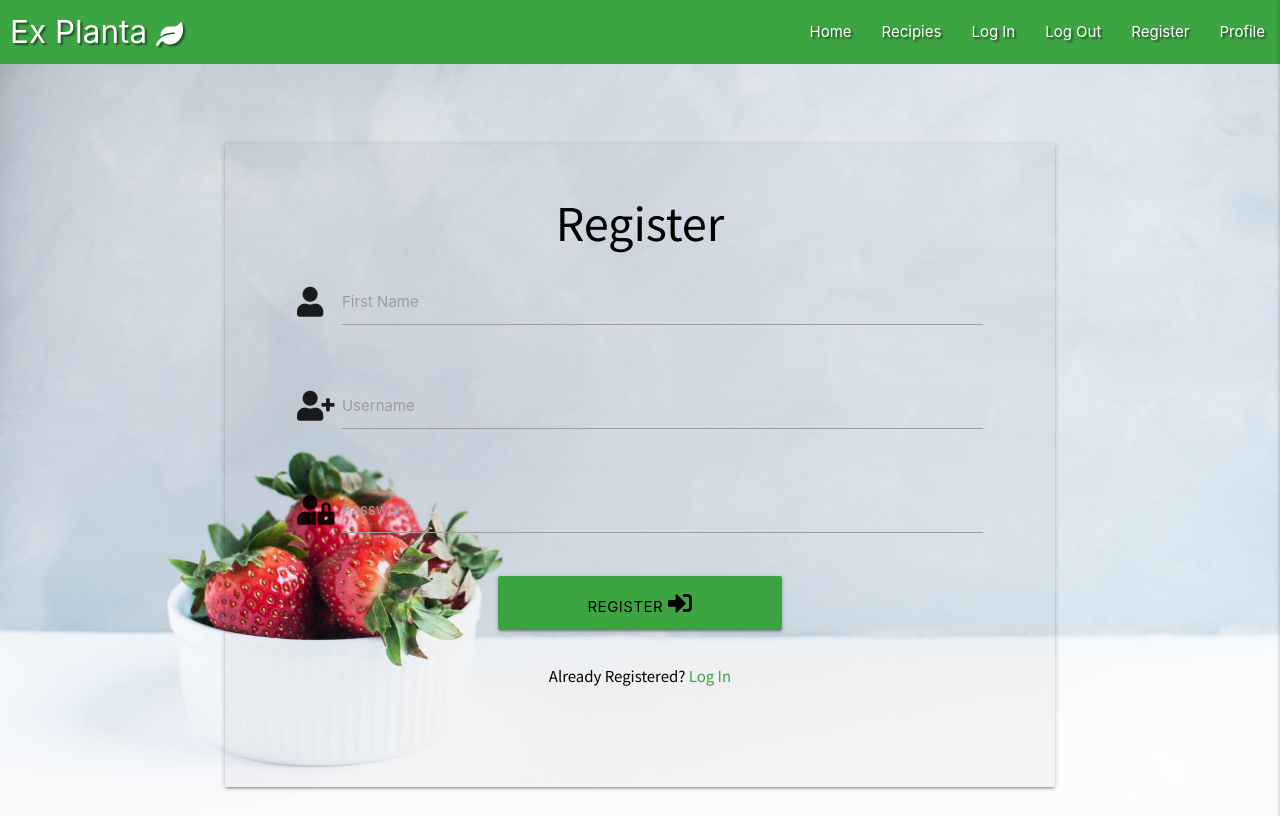
After one commit to Code-Institute-Submissions/OliverGray03-MS3, a Flask app: page /register in a window 1280 px wide. The commit adds this page. Run offline with Flask 2, Linux system fonts and the light colour scheme; some libraries are stand-ins or nearby versions.

Commit message:
Added register page and styled. Need to add registration functionality

```diff
--- a/app.py
+++ b/app.py
@@ -4,6 +4,7 @@ from flask import (
     redirect, request, session, url_for)
 from flask_pymongo import PyMongo
 from bson.objectid import ObjectId
+from werkzeug.security import generate_password_hash, check_password_hash
 if os.path.exists("env.py"):
     import env
 
@@ -26,6 +27,11 @@ def get_recipe():
     return render_template("recipe.html", recipe=recipe)
 
 
+@app.route("/register", methods=["GET", "POST"])
+def register():
+    return render_template("register.html")
+
+
 if __name__ == "__main__":
     app.run(host=os.environ.get("IP"),
             port=int(os.environ.get("PORT")),
--- a/static/css/style.css
+++ b/static/css/style.css
@@ -1,4 +1,6 @@
-.headings {
+@import url('https://fonts.googleapis.com/css2?family=Noto+Sans+JP:wght@100;300;400;500;700;900&display=swap');
+
+.nav-headings {
     background-color: #3ca542;
     text-shadow: 2px 2px 2px rgba(0, 0, 0, 0.5);
 }
@@ -17,3 +19,37 @@ nav .brand-logo i.material-icons {
 .side-nav {
     color: #3ca542;
 }
+
+.content-styles {
+    color: black;
+    font-family: 'Noto Sans JP', sans-serif;
+}
+
+.register-login {
+    color: #3ca542;
+}
+
+.buttons {
+    background-color: #3ca542;
+    color: black;
+}
+
+.headings {
+    font-family: 'Noto Sans JP', sans-serif;
+    color: black;
+    font-size: 3rem;
+    font-weight: 400;
+}
+
+.register-bg-image {
+    min-height: 94vh;
+    width: 100vw;
+    margin: 0;
+    background-image: url(/static/images/register-bg-image.jpg);
+    background-size: cover;
+}
+
+.card-panel {
+    margin-top: 80px;
+    background-color: rgba(0, 0, 0, 0.03);
+}
--- a/templates/base.html
+++ b/templates/base.html
@@ -20,15 +20,15 @@
     <header>
         <!----Top nav bar-->
         <nav>
-            <div class="nav-wrapper headings">
-                <a href="#!" class="brand-logo">Ex Planta <i class="center-align fas fa-leaf"></i></a>
+            <div class="nav-wrapper nav-headings">
+                <a href="#" class="brand-logo">Ex Planta <i class="center-align fas fa-leaf"></i></a>
                 <a href="#" data-target="mobile-demo" class="sidenav-trigger right"><i class="fas fa-hamburger"></i></a>
                 <ul class="right hide-on-med-and-down">
-                    <li><a href="">Home</a></li>
+                    <li><a href="{{ url_for('get_recipe') }}">Home</a></li>
                     <li><a href="">Recipies</a></li>
                     <li><a href="">Log In</a></li>
                     <li><a href="">Log Out</a></li>
-                    <li><a href="">Register</a></li>
+                    <li><a href="{{ url_for('register') }}">Register</a></li>
                     <li><a href="">Profile</a></li>
                 </ul>
             </div>
@@ -39,10 +39,10 @@
                 <h4 class=" side-nav center-align">Ex Palnta <i class="fas fa-leaf"></i></h4>
             </li>
             <li><a href="">Home</a></li>
-            <li><a href="">Recipies</a></li>
+            <li><a href="{{ url_for('get_recipe') }}">Recipies</a></li>
             <li><a href="">Log In</a></li>
             <li><a href="">Log Out</a></li>
-            <li><a href="">Register</a></li>
+            <li><a href="{{ url_for('register') }}">Register</a></li>
             <li><a href="">Profile</a></li>
         </ul>
     </header>
--- /dev/null
+++ b/templates/register.html
@@ -0,0 +1,65 @@
+{% extends "base.html" %}
+{% block content %}
+<div class="register-bg-image">
+    <div class="row">
+        <form class="col s12 m8 offset-m2">
+            <div class="card-panel">
+                <div class="row">
+                    <h3 class="center headings">Register</h3>
+                    <div class="row">
+                        <form class="col s12">
+                            <!---First name field -->
+                            <div class="row">
+                                <div class="input-field col s10 offset-s1">
+                                    <i class="fas fa-user prefix icons"></i>
+                                    <input id="firstname" name="firstname" type="text" pattern="^[a-zA-Z]{2,20}$"
+                                        minlength="2" maxlength="20" class="validate content-light tooltipped"
+                                        data-position="bottom" data-tooltip="a-z, A-Z, between 2-20 characters"
+                                        required>
+                                    <label class="content-light" for="firstname">First Name</label>
+                                </div>
+                            </div>
+                            <!---Username field-->
+                            <div class="row">
+                                <div class="input-field col s10 offset-s1">
+                                    <i class="fas fa-user-plus prefix icons"></i>
+                                    <input id="username" name="username" type="text" pattern="^[a-zA-Z0-9]{5,20}$"
+                                        minlength="5" maxlength="20" class="validate content-light tooltipped"
+                                        data-position="bottom" data-tooltip="a-z, A-Z, 0-9 between 5-20 characters"
+                                        required>
+                                    <label class="content-light" for="username">Username</label>
+                                </div>
+                            </div>
+                            <!----Password field-->
+                            <div class="row">
+                                <div class="input-field col s10 offset-s1">
+                                    <i class="fas fa-user-lock prefix icons"></i>
+                                    <input id="password" name="password" type="password" pattern="^[a-zA-Z0-9]{5,20}$"
+                                        minlength="5" maxlength="20" class="validate content-light tooltipped"
+                                        data-position="bottom" data-tooltip="a-z, A-Z, 0-9 between 5-20 characters"
+                                        required>
+                                    <label class="content-light" for="password">Password</label>
+                                </div>
+                            </div>
+                            <!---Register button-->
+                            <div class="row">
+                                <button type="submit" class="col s6 offset-s3 m4 offset-m4 btn-large buttons">
+                                    Register <i class="fas fa-sign-in-alt"></i>
+                                </button>
+                            </div>
+                            <div class="row">
+                                <div class="col s12">
+                                    <p class="center-align content-styles">
+                                        Already Registered? <a href="" class="register-login">Log
+                                            In</a>
+                                    </p>
+                                </div>
+                        </form>
+                    </div>
+                </div>
+            </div>
+        </form>
+    </div>
+</div>
+
+{% endblock %}
```
Also changed, not shown: static/images/register-bg-image.jpg (added).
